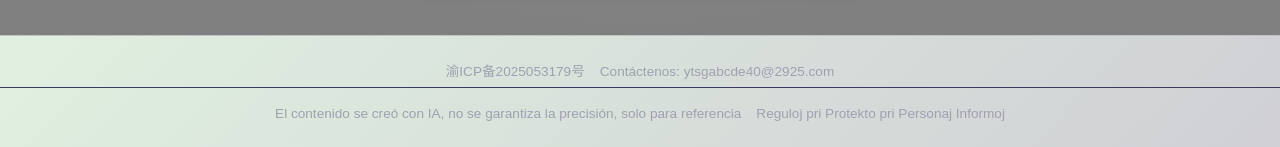
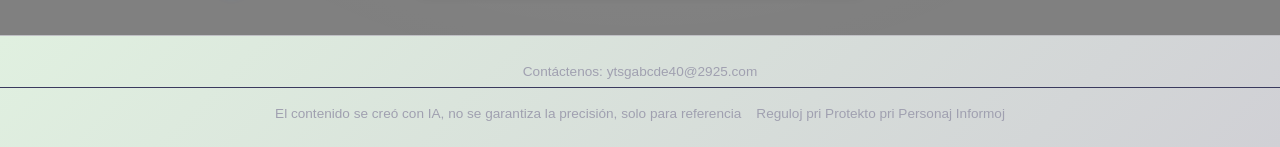
Before and after one commit to wuyu-wuhua/Gemini2.5Pro-spanish, a website: page register.html in a window 1280 px wide. Shown: the part 650-797 px from the top of the page. Drawn offline with nearby package versions, Linux system fonts and the light colour scheme.

Commit message:
Update register.html

```diff
--- a/register.html
+++ b/register.html
@@ -195,7 +195,6 @@
 
     <footer class="site-footer">
         <div class="footer-top-line">
-            <a href="https://beian.miit.gov.cn" target="_blank" rel="nofollow" data-translate-key="icpRecord">渝ICP备2025053179号</a>
             <p><span data-translate-key="contactUs">联系我们</span>: ytsgabcde40@2925.com</p>
         </div>
         <div class="footer-bottom-line">
```
